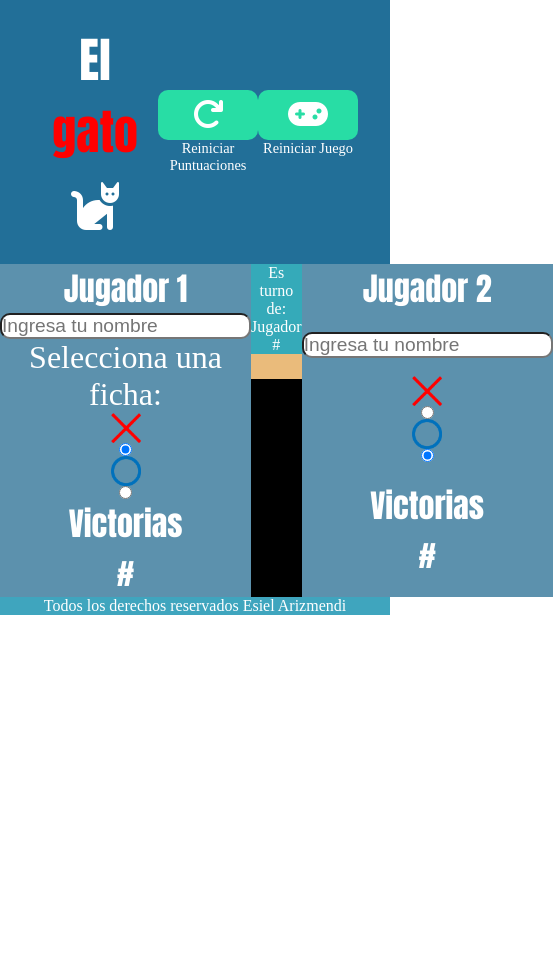
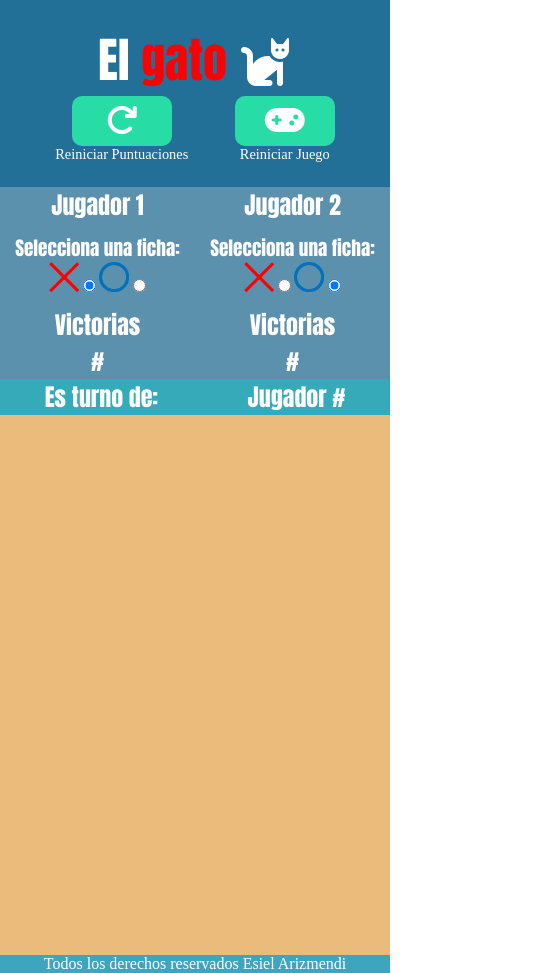
Before and after one commit to Esiel15/ElGato-WebApp, a plain HTML site: page index.html in a window 390 px wide. Shown: the whole page, 553 px wide, since content can reach past the window. Before the commit the page ends 844 px from the top, so only its background shows below. Drawn offline with Linux system fonts and the light colour scheme.

Commit message:
responsive added

```diff
--- a/index.html
+++ b/index.html
@@ -35,50 +35,26 @@
     </header>
 
     <div class="game-container">
+        <div class="item item1">
             <section class="player player-1">
+                <div class="info">
                     <p class="id">Jugador 1</p>
                     <div class="player-name">
                         <input type="text" placeholder="Ingresa tu nombre">
-                <!--Añadir boton-->
+                        <div class="btn blue-btn">
+                            <p>Actualizar</p>
+                        </div>
+                    </div>
                 </div>
                 <div class="piece-selection">
                     <p>Selecciona una ficha: </p>
-                <!--Imagen-->
+                    <div>
                         <img class= "piece" src="images/x.png" alt="X">
                         <input type="radio" name="piece-player1" checked>
-                <!--Imagen-->
                         <img class= "piece" src="images/o.png" alt="O">
                         <input type="radio" name="piece-player1">
                     </div>
-            <div class="victories">
-                <p class="victories-label">Victorias</p>
-                <p>#</p>
-            </div>
-        </section>
 
-        <section class="game">
-            <div class="player-turn">
-                <p class="turn-of">Es turno de:</p>
-                <!--Imagen-->
-                <p class="playerTurn">Jugador <span class="Player-turn-number">#</span></p>
-            </div>
-            <canvas class="boardgame">
-
-            </canvas>
-        </section>
-        <section class="player player-2">
-            <p>Jugador 2</p>
-            <div class="player-name">
-                <input type="text" placeholder="Ingresa tu nombre">
-                <!--Añadir boton-->
-            </div>
-            <div class="piece-selection">
-                <!--Imagen-->
-                <img class= "piece" src="images/x.png" alt="X">
-                <input type="radio" name="piece-player2">
-                <!--Imagen-->
-                <img class= "piece" src="images/o.png" alt="O">
-                <input type="radio" name="piece-player2" checked>
                 </div>
                 <div class="victories">
                     <p class="victories-label">Victorias</p>
@@ -87,6 +63,45 @@
             </section>
         </div>
 
+        <div class="item item2">
+            <section class="game">
+                <div class="player-turn">
+                    <p class="turn-of">Es turno de:</p>
+                    <!--Imagen-->
+                    <p class="playerTurn">Jugador <span class="Player-turn-number">#</span></p>
+                </div>
+                <canvas class="boardgame"></canvas>
+            </section>
+        </div>
+
+        <div class="item item3">
+            <section class="player player-2">
+                <div class="info">
+                    <p class="id">Jugador 2</p>
+                    <div class="player-name">
+                        <input type="text" placeholder="Ingresa tu nombre">
+                        <div class="btn blue-btn">
+                            <p>Actualizar</p>
+                        </div>
+                    </div>
+                </div>
+
+                <div class="piece-selection">
+                    <p>Selecciona una ficha: </p>
+                    <div>
+                        <img class= "piece" src="images/x.png" alt="X">
+                        <input type="radio" name="piece-player2">
+                        <img class= "piece" src="images/o.png" alt="O">
+                        <input type="radio" name="piece-player2" checked>
+                    </div>
+                </div>
+                <div class="victories">
+                    <p class="victories-label">Victorias</p>
+                    <p>#</p>
+                </div>
+            </section>
+        </div>
+    </div>
     <footer>
         <p>Todos los derechos reservados Esiel Arizmendi</p>
     </footer>
--- a/styles/grid.css
+++ b/styles/grid.css
@@ -9,11 +9,6 @@
     display: grid;
     grid-template-columns: 50% 50%;
 }*/
-
-body{
-    display: flex;
-    flex-direction: column;
-}
 
 
 /*          HEADER          */
@@ -47,6 +42,7 @@ header{
 /*          PLAYER          */
 .player{
     display: grid;
+    row-gap: 25px;
 }
 
 
@@ -55,20 +51,66 @@ header{
     background-color: black;
     display: grid;
 
-    grid-template-columns: repeat(5, 1rf);
+    grid-template-columns: 1fr 3fr 1fr;
+
+}
+.game{
+    display: flex;
+    flex-direction: column;
 }
 
-.game-container .player-1{
-    grid-column-start: 1;
-    grid-column-end: 2;
+.player-turn{
+    display: flex;
+    justify-content: space-around;
 }
 
-.game-container .game{
-    grid-column-start: 2;
-    grid-column-end: 5;
+
+
+
+@media screen and (max-width: 800px){
+    header{
+        display: block;
+    }
+
+    .game-container{
+        grid-template-columns: repeat(2, 1fr);
+        grid-template-rows: 1fr 3fr;
+    }
+
+    .game-container .item1{
+        grid-column-start: 1;
+        grid-column-end: 2;
+    }
+
+
+    .game-container .item3{
+        grid-column-start: 2;
+        grid-column-end: 3;
+
+    }
+
+    .game-container .item2{
+        grid-column-start: 1;
+        grid-column-end: 3;
+        grid-row-start: 2;
+        grid-row-end: 3;
+    }
+
+    .player{
+        gap: 10px;
+    }
+    .player-name{
+        display: none;
+    }
+
+    .info, .victories > p {
+        font-size: 1.5rem;
+    }
+    .piece-selection > p {
+        font-size: 1.2rem;
+    }
+
+    .player-turn{
+        font-size: 1.5rem;
+    }
 }
-
-.game-container .player-2{
-    grid-column-start: 5;
-    grid-column-end: 6;
-}
--- a/styles/styles.css
+++ b/styles/styles.css
@@ -21,6 +21,16 @@ header{
 
 footer{
     background-color: #3FA5BE;
+}
+
+.btn:hover{
+    color: black;
+    cursor: pointer;
+}
+
+.btn:hover > .green-btn, .blue-btn:hover {
+    background-color: #EABB7B;
+
 }
 
 /*      HEADER        */
@@ -53,25 +63,32 @@ footer{
 .player{
     background-color: #5C91AD;
     font-family: Impact, Haettenschweiler, 'Arial Narrow Bold', sans-serif;
+    height: 100%;
 }
 
-.player p {
+.info, .victories > p {
     font-size: 2rem;
 }
 
-input{
+.piece-selection > p {
+    font-size: 1.5rem;
+}
+
+
+
+input[type="text"]{
     font-size: 1.2rem;
+    text-align: center;
     border-radius: 10px;
 }
 
-.player .piece-selection {
-    font-family: 'Times New Roman', Times, serif;
-}
-
-.player .piece-selection{
-    display: flex;
-    flex-direction: column;
-    align-items: center;
+.blue-btn{
+    background-color: #5FDDF5;
+    border-radius: 10px;
+    font-size: 1.2rem;
+    width: 100px;
+    margin: 0 auto;
+    margin-top: 10px;
 }
 
 .player .piece {
@@ -82,11 +99,17 @@ input{
 
 
 /*              GAMEBOARD           */
+
+.game{
+    height: 100%;
+}
 .player-turn{
     background-color: #35AAB9;
+    font-family: Impact, Haettenschweiler, 'Arial Narrow Bold', sans-serif;
+    font-size: 2rem;
 }
 
 .boardgame{
     background-color: #EABB7B;
-    width: 100%;
+    height: 100%;
 }
```
Lines whose indentation alone changed are shown as unchanged.
